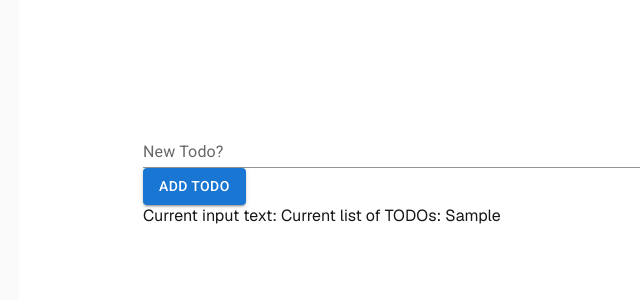
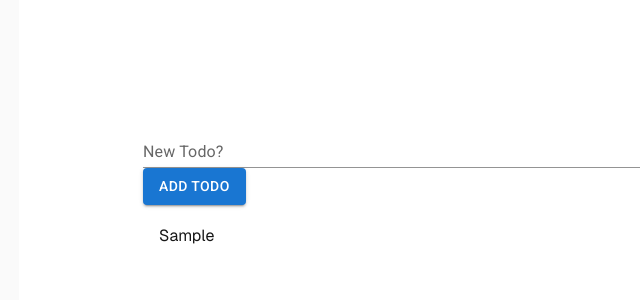
Before and after one commit to DG-InClass/DMIT-2008-A02-Jan-2026, a Next.js app in the folder src/D/nextjs-event-state-fundamentals-START/state-and-events/: page / in a window 1280 px wide. Both pictures are taken after typing "Sample" into the empty fields and a click on the button "ADD TODO". Shown: the top 300 px of the page, without its empty margins (221-861 px from the left). Built offline with nearby package versions, Linux system fonts and the light colour scheme.

Commit message:
Render TODO Items

```diff
--- a/src/D/nextjs-event-state-fundamentals-START/state-and-events/components/TodoList.js
+++ b/src/D/nextjs-event-state-fundamentals-START/state-and-events/components/TodoList.js
@@ -1,5 +1,5 @@
 // ~/components/TodoList.js
-import { Box, Button, Grid, TextField } from '@mui/material';
+import { Box, Button, Grid, TextField, List, ListItem, ListItemText, Typography } from '@mui/material';
 // React's useState hook allows us to manage the internal state/data of our component
 // in a way that the React framework can also notice and handle the "re-render"
 // whenever state changes.
@@ -43,8 +43,18 @@ export default function TodoList(props) {
         />
         <Button variant='contained' onClick={onAddTodoClick}>Add Todo</Button>
         <Grid>
-            Current input text: {todoText}
-            Current list of TODOs: {allTodos.toString()}
+            <List sx={{width: '100%'}}>
+                {
+                    allTodos.map((todoItem, index) =>
+                    <ListItem key={index}>
+                        <ListItemText>
+                            <Typography variant="p" component="div">
+                                {todoItem}
+                            </Typography>
+                        </ListItemText>
+                    </ListItem>)
+                }
+            </List>
         </Grid>
     </>
 }
```
